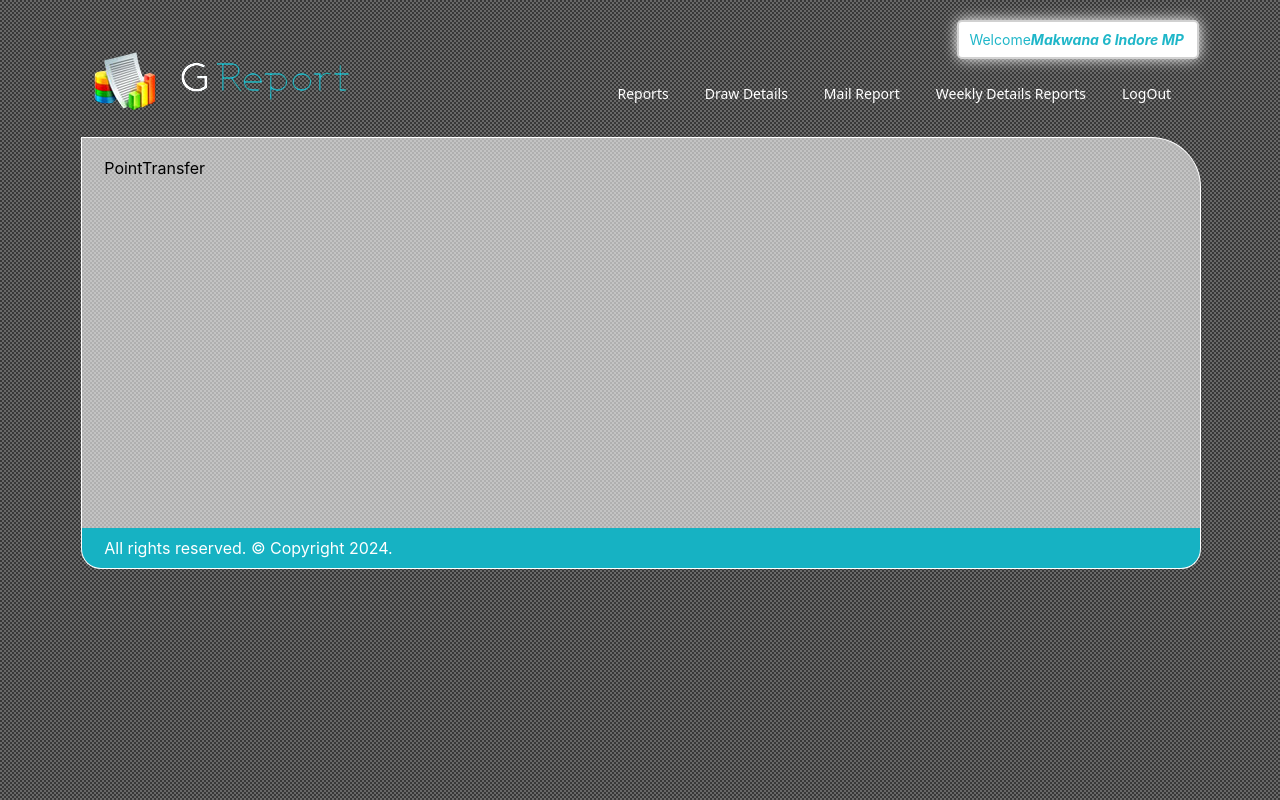
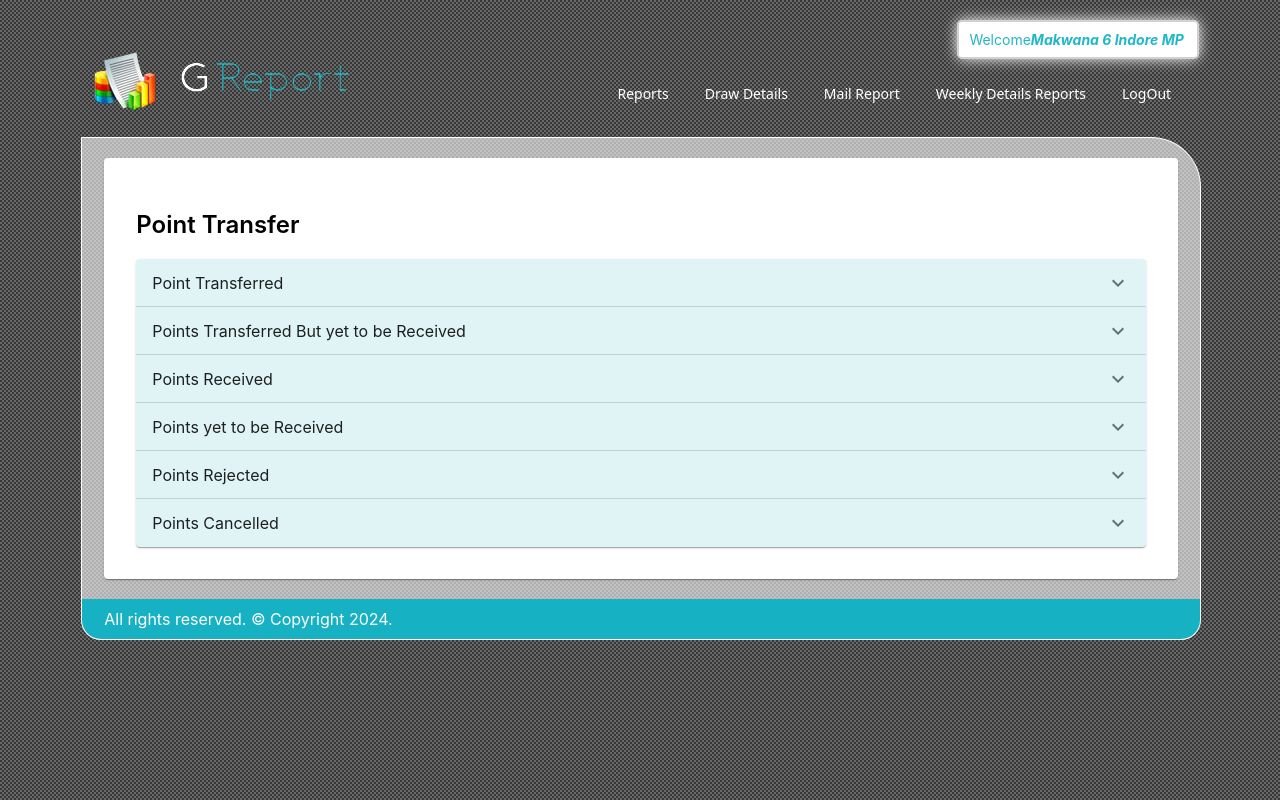
Before and after one commit to jkvaland17/playrep, a React (Create React App) app: page /pointtransfer in a window 1280 px wide. Built offline with nearby package versions, Linux system fonts and the light colour scheme.

Commit message:
add page and navbar fix

```diff
--- a/src/Layout/Navbar/index.js
+++ b/src/Layout/Navbar/index.js
@@ -1,74 +1,78 @@
+/* eslint-disable jsx-a11y/anchor-is-valid */
 import React from "react";
+import { useNavigate } from "react-router-dom";
 
 const Navbar = ({ currentRoute }) => {
+	const navigate = useNavigate()
+
   return (
     <nav>
       <ul className="toresponsive" id="menu4">
         <li>
-          <a href="#" className={currentRoute === "Reports" ? "active" : ""}>
+          <a  onClick={()=>navigate('/')} className={currentRoute === "Reports " ? "active main_a" : " main_a"}>
             Reports
           </a>
           <ul>
             <li>
-              <a href="/revenue">Revenue</a>
+              <a onClick={()=>navigate('/revenue')}>Revenue</a>
             </li>
             <li className="new-opt">
-              <a href="/pockerrevenue">Poker Revenue</a>
+              <a onClick={()=>navigate("/pockerrevenue")}>Poker Revenue</a>
             </li>
             <li>
-              <a href="/pointtransfer">Point Transfer</a>
+              <a onClick={()=>navigate('/pointtransfer')}>Point Transfer</a>
             </li>
             <li>
-              <a href="/mutiplayerpointtransfer">Multiplayer Point Transfer</a>
+              <a onClick={()=>navigate("/mutiplayerpointtransfer")}>Multiplayer Point Transfer</a>
             </li>
             <li>
-              <a href="/dailystatus">Daily Status</a>
+              <a onClick={()=>navigate("/dailystatus")}>Daily Status</a>
             </li>
           </ul>
         </li>
         <li>
           <a
-            href="#"
-            className={currentRoute === "drawDetails" ? "active" : ""}
+            onClick=""
+            className={currentRoute === "drawDetails" ? "active main_a" : " main_a"}
           >
             Draw Details
           </a>
           <ul>
             <li>
-              <a href="/funtarget">Fun Target</a>
+              <a onClick={()=>navigate("/funtarget")}>Fun Target</a>
             </li>
             <li>
-              <a href="/funroullet">Fun Roullet</a>
+              <a onClick={()=>navigate("/funroullet")}>Fun Roullet</a>
             </li>
             <li>
-              <a href="/triplefun">Triple Fun</a>
+              <a onClick={()=>navigate("/triplefun")}>Triple Fun</a>
             </li>
             <li>
-              <a href="/funab">Fun AB</a>
+              <a onClick={()=>navigate("/funab")}>Fun AB</a>
             </li>
           </ul>
         </li>
         <li>
-          <a href="#" className={currentRoute === "mailReport" ? "active" : ""}>
+          <a onClick="" className={currentRoute === "mailReport" ? "active main_a" : "main_a"}>
             Mail Report
           </a>
           <ul>
             <li>
-              <a href="/agentmail">Agent Mail</a>
+              <a onClick={()=>navigate("/agentmail")}>Agent Mail</a>
             </li>
           </ul>
         </li>
         <li>
           <a
-            href="/weekreport"
-            className={currentRoute === "weeklyDetailesReport" ? "active" : ""}
+            onClick={()=>navigate("/weekreport")}
+            className={currentRoute === "weeklyDetailesReport" ? "active main_a" : "main_a"}
           >
             Weekly Details Reports
           </a>
           <ul></ul>
         </li>
         <li>
-          <a href="/">LogOut</a>
+          <a className="main_a" onClick={()=>navigate("/")}>LogOut</a>
           <ul></ul>
         </li>
       </ul>
--- a/src/Pages/MutiplayerPointTransfer/index.js
+++ b/src/Pages/MutiplayerPointTransfer/index.js
@@ -1,10 +1,107 @@
-import React from 'react'
+import React, { useState } from "react";
+import MainCommonFilter from "../../Components/MainCommonFilter";
+import moment from "moment";
+import { Accordion, AccordionSummary, Paper } from "@material-ui/core";
+import AccordionActions from "@mui/material/AccordionActions";
+import AccordionDetails from "@mui/material/AccordionDetails";
+import ExpandMoreIcon from "@mui/icons-material/ExpandMore";
+import Button from "@mui/material/Button";
+import CustomTable from "../../hoc/CommonTable";
+import { data } from "../DashBoard/data";
+
 
 const MutiplayerPointTransfer = () => {
+  const [pagination, setPagination] = useState({ rowsPerPage: 10, page: 0 });
+  const [filterData, setFilterData] = useState({
+    startDate: moment().format("YYYY-MM-DD"),
+    endDate: moment().format("YYYY-MM-DD"),
+    statusValue: "All Days",
+    exportFile: false,
+    csvDownload: false,
+    search: "",
+    filterClose: false,
+    exportFileName: "Export File",
+    platformName: "All Users",
+    state: "All States",
+  });
+
+  let columns = [
+    {
+      id: "fullName",
+      label: "fullName",
+    },
+    {
+      id: "deviceId",
+      label: "deviceId",
+    },
+    {
+      id: "country",
+      label: "country",
+    },
+  ];
+
+  const PointTransfer = [
+    {
+      id: 1,
+      title: "Multiplayer Point Transferred",
+      date: (
+		<Paper>
+		<CustomTable
+		  headCells={columns}
+		  rowData={data.data.docs}
+		  totalDocs={data?.data?.totalDocs}
+		  pagination={pagination}
+		  setPagination={setPagination}
+		/>
+	  </Paper>
+      ),
+    },
+	{
+		id:2,
+		title:"Multiplayer Points Transferred But yet to be Received",
+		data:(<></>)
+	},
+	{
+		id:3,
+		title:"Multiplayer Points Received",
+		data:(<></>)
+	},
+	{
+		id:4,
+		title:"Multiplayer Points yet to be Received",
+		data:(<></>)
+	},
+	{
+		id:5,
+		title:"Multiplayer Points Rejected",
+		data:(<></>)
+	},
+	{
+		id:6,
+		title:"Multiplayer Points Cancelled",
+		data:(<></>)
+	},
+  ];
   return (
-    <div>
-      MutiplayerPointTransfer
-    </div>
+    <Paper style={{ padding: "2rem" }}>
+      <h2>MultiPlayer Point Transfer</h2>
+      <div>
+		{PointTransfer.map((e)=>{
+			return  <Accordion style={{ backgroundColor: "#E0F4F6" }}>
+			<AccordionSummary
+			  expandIcon={<ExpandMoreIcon />}
+			  aria-controls="panel1-content"
+			  id="panel1-header"
+			>
+			  {e.title}
+			</AccordionSummary>
+			<AccordionDetails>
+			 {e.date}
+			</AccordionDetails>
+		  </Accordion>
+		})}
+      </div>
+    </Paper>
   )
 }
 
--- a/src/Pages/PointTransfer/index.js
+++ b/src/Pages/PointTransfer/index.js
@@ -1,11 +1,107 @@
-import React from 'react'
+import React, { useState } from "react";
+import MainCommonFilter from "../../Components/MainCommonFilter";
+import moment from "moment";
+import { Accordion, AccordionSummary, Paper } from "@material-ui/core";
+import AccordionActions from "@mui/material/AccordionActions";
+import AccordionDetails from "@mui/material/AccordionDetails";
+import ExpandMoreIcon from "@mui/icons-material/ExpandMore";
+import Button from "@mui/material/Button";
+import CustomTable from "../../hoc/CommonTable";
+import { data } from "../DashBoard/data";
 
 const PointTransfer = () => {
+  const [pagination, setPagination] = useState({ rowsPerPage: 10, page: 0 });
+  const [filterData, setFilterData] = useState({
+    startDate: moment().format("YYYY-MM-DD"),
+    endDate: moment().format("YYYY-MM-DD"),
+    statusValue: "All Days",
+    exportFile: false,
+    csvDownload: false,
+    search: "",
+    filterClose: false,
+    exportFileName: "Export File",
+    platformName: "All Users",
+    state: "All States",
+  });
+
+  let columns = [
+    {
+      id: "fullName",
+      label: "fullName",
+    },
+    {
+      id: "deviceId",
+      label: "deviceId",
+    },
+    {
+      id: "country",
+      label: "country",
+    },
+  ];
+
+  const PointTransfer = [
+    {
+      id: 1,
+      title: "Point Transferred",
+      date: (
+		<Paper>
+		<CustomTable
+		  headCells={columns}
+		  rowData={data.data.docs}
+		  totalDocs={data?.data?.totalDocs}
+		  pagination={pagination}
+		  setPagination={setPagination}
+		/>
+	  </Paper>
+      ),
+    },
+	{
+		id:2,
+		title:"Points Transferred But yet to be Received",
+		data:(<></>)
+	},
+	{
+		id:3,
+		title:"Points Received",
+		data:(<></>)
+	},
+	{
+		id:4,
+		title:"Points yet to be Received",
+		data:(<></>)
+	},
+	{
+		id:5,
+		title:"Points Rejected",
+		data:(<></>)
+	},
+	{
+		id:6,
+		title:"Points Cancelled",
+		data:(<></>)
+	},
+  ];
   return (
-    <div>
-      PointTransfer
-    </div>
-  )
-}
+    <Paper style={{ padding: "2rem" }}>
+      <h2>Point Transfer</h2>
+      <div>
+		{PointTransfer.map((e)=>{
+			return  <Accordion style={{ backgroundColor: "#E0F4F6" }}>
+			<AccordionSummary
+			  expandIcon={<ExpandMoreIcon />}
+			  aria-controls="panel1-content"
+			  id="panel1-header"
+			>
+			  {e.title}
+			</AccordionSummary>
+			<AccordionDetails>
+			 {e.date}
+			</AccordionDetails>
+		  </Accordion>
+		})}
+      </div>
+    </Paper>
+  );
+};
 
-export default PointTransfer
+export default PointTransfer;
--- a/src/assets/Style/_dashboard.scss
+++ b/src/assets/Style/_dashboard.scss
@@ -82,6 +82,15 @@ body{
 			  text-decoration: none;
 			  font-size: 14px;
 			  font-family: system-ui, -apple-system, BlinkMacSystemFont, 'Segoe UI', Roboto, Oxygen, Ubuntu, Cantarell, 'Open Sans', 'Helvetica Neue', sans-serif;
+			  &:hover{
+				color: #20b7c9;
+			  }
+			}
+			.main_a{
+				color: #fff;
+				&:hover{
+					color: #fff;
+				}
 			}
 		  }
 		}
```
